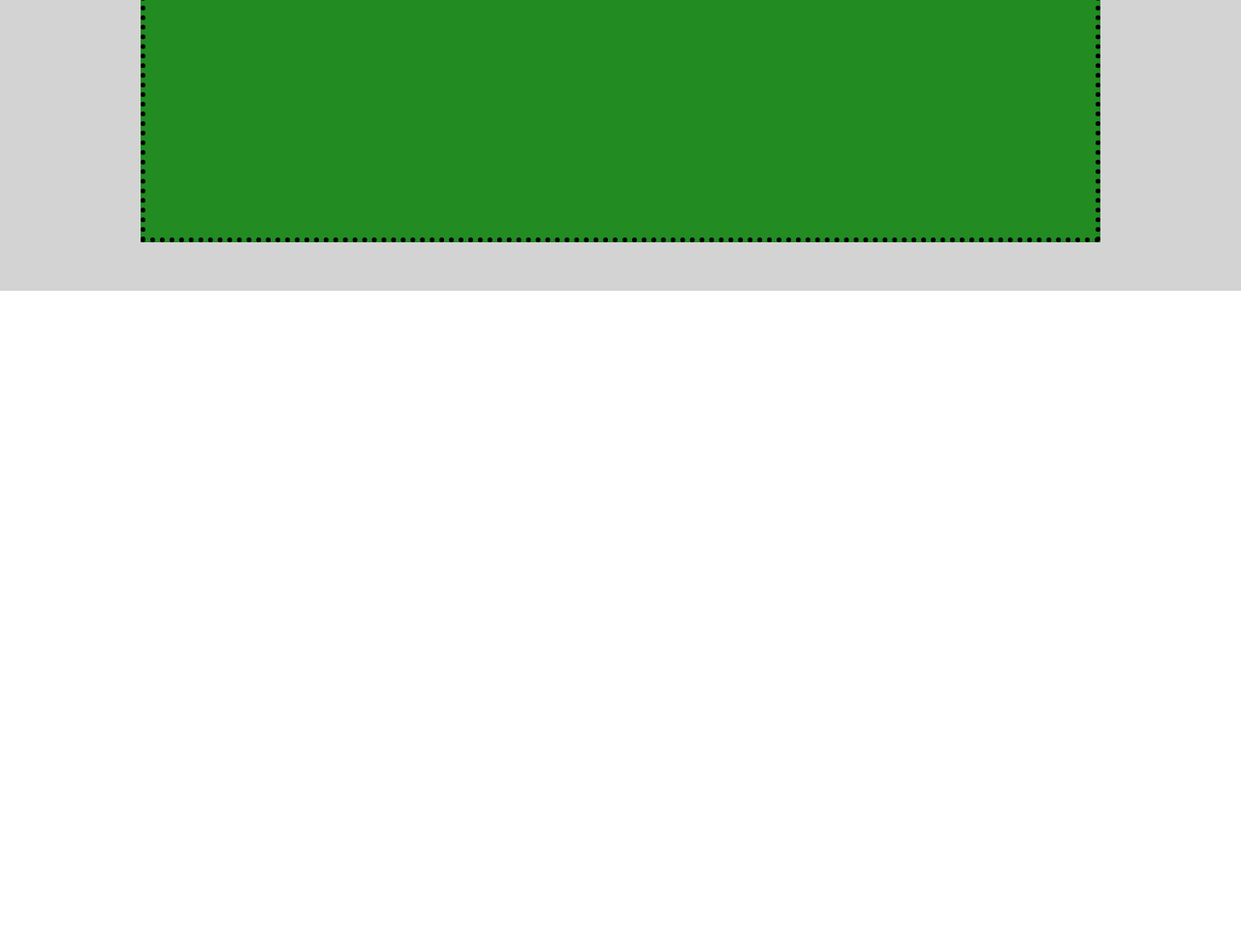
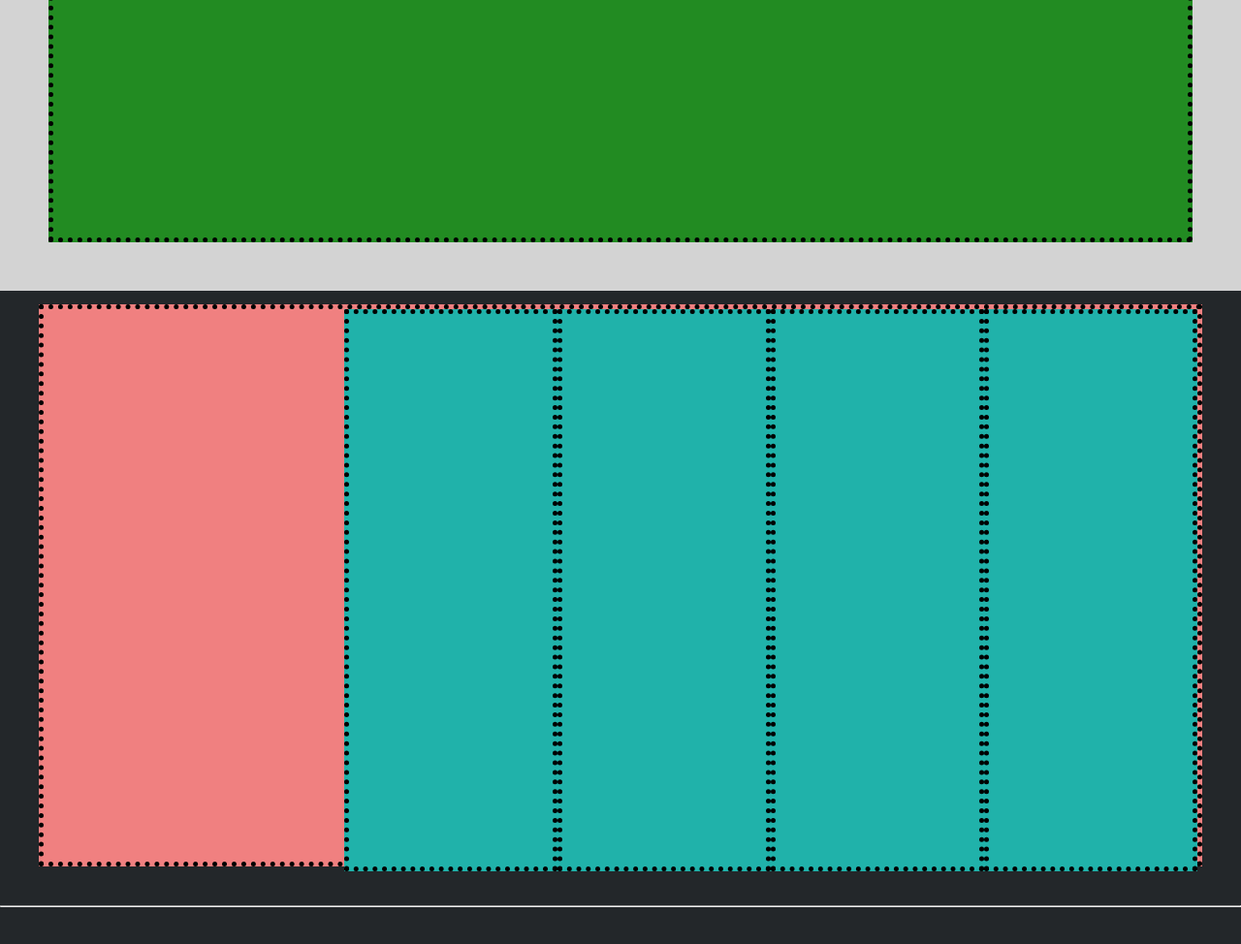
Before and after one commit to AlbertoArrighetti/htmlcss-struttura-discord, a plain HTML site: page index.html in a window 1280 px wide. Shown: the part 3072-4046 px from the top of the page at 97% size. Before the commit the page ends 3372 px from the top, so only its background shows below. Drawn offline with Linux system fonts and the light colour scheme.

Commit message:
info section

```diff
--- a/css/style.css
+++ b/css/style.css
@@ -52,7 +52,7 @@ header .download-container .download{
 
 
 /* sezioni img e descrizione */
-main .ext-container{
+.ext-container{
     min-height: 600px;
     /* test */
     align-items: center;
@@ -60,7 +60,7 @@ main .ext-container{
 }
 main section .container{
     min-height: 500px;
-    width: 1190px;
+    width: 1200px;
     border: 5px dotted black;
     /* test */
 
@@ -79,15 +79,44 @@ main section .text-container{
 
 main section .img-dwn-container{
     height: 890px;
-    width: 990px;
+    width: 1200px;
     margin: 50px;
     border: 5px dotted black;
     /* test */
     background-color: #228b22;
 }
 
+/* info */
+.footer-container{
+    align-items: center;
+    justify-content: center;
 
+    padding: 14px;
+    padding-bottom: 40px;
+}
+.info-container{
+    height: 580px;
+    width: 1200px;
+    border: 5px dotted black;
+    /* test */
 
+    justify-content: flex-end;
+
+    background-color: #f08080;
+}
+.info{
+    height: 580px;
+    width: 220px;
+    border: 5px dotted black;
+    /* test */
+
+    background-color: #20b2aa ;
+}
+/* button */
+.button-bar{
+    height: 110px;
+    /* test */
+}
 
 
 
@@ -101,3 +130,6 @@ main section .img-dwn-container{
 .bg-grey{
     background-color: #d3d3d3;
 }
+.bg-footer{
+    background-color: #23272a;
+}
--- a/index.html
+++ b/index.html
@@ -61,11 +61,21 @@
         </section>
 
     </main>
-    <footer>
+    <footer class="bg-footer">
         <!-- info -->
-        <section></section>
+        <section class="flex-rule footer-container">
+            <div class="flex-rule info-container">
+                <div class="info"></div>
+                <div class="info"></div>
+                <div class="info"></div>
+                <div class="info"></div>
+            </div>
+        </section>
+        <hr>
         <!-- logo e button -->
-        <section></section>
+        <section class="button-bar">
+
+        </section>
 
     </footer>
 </body>
```
